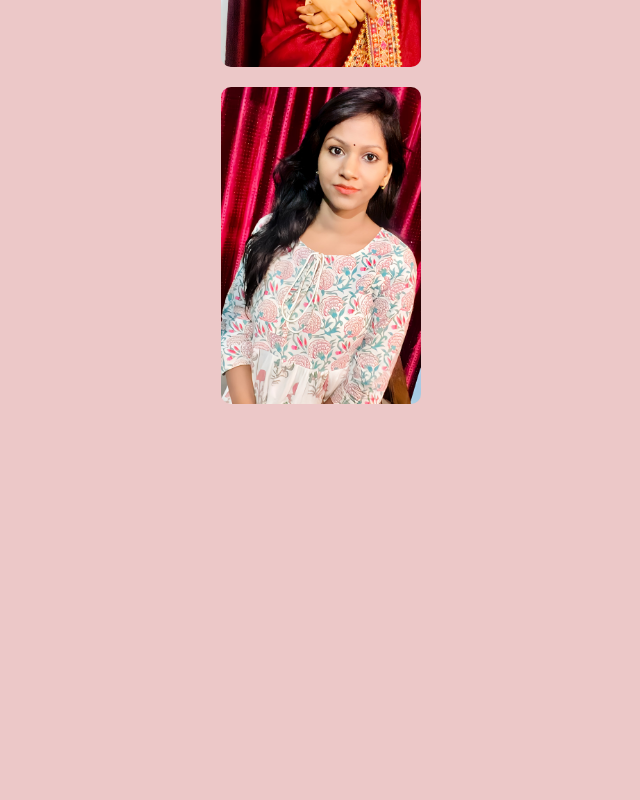
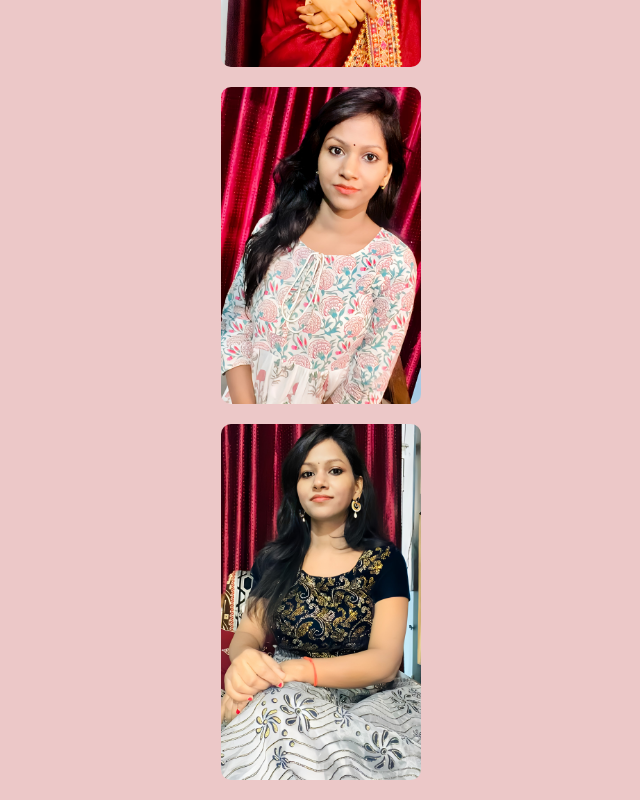
Before and after one commit to Rachnagupta668/rachna_biodata, a React (Create React App) app: page / in a window 1280 px wide. Shown: the part 880-1680 px from the top of the page, without its empty margins (319-959 px from the left). Before the commit the page ends 1304 px from the top, so only its background shows below. Built offline with nearby package versions, Linux system fonts and the light colour scheme.

Commit message:
Update Biodata.js

```diff
--- a/src/component/Biodata.js
+++ b/src/component/Biodata.js
@@ -13,7 +13,7 @@ const Biodata = () => {
     {/* <img src="/images/.jpg" alt="Description of the image" /> */}
     <img src="/images/66.jpg" alt="Description of the image" />
     <img src="/images/img22.jpg" alt="Description of the image" />
-        {/* <img src="/images/img33.jpg" alt="Description of the image" /> */}
+        <img src="/images/img33.jpg" alt="Description of the image" />
 
 
 
```
